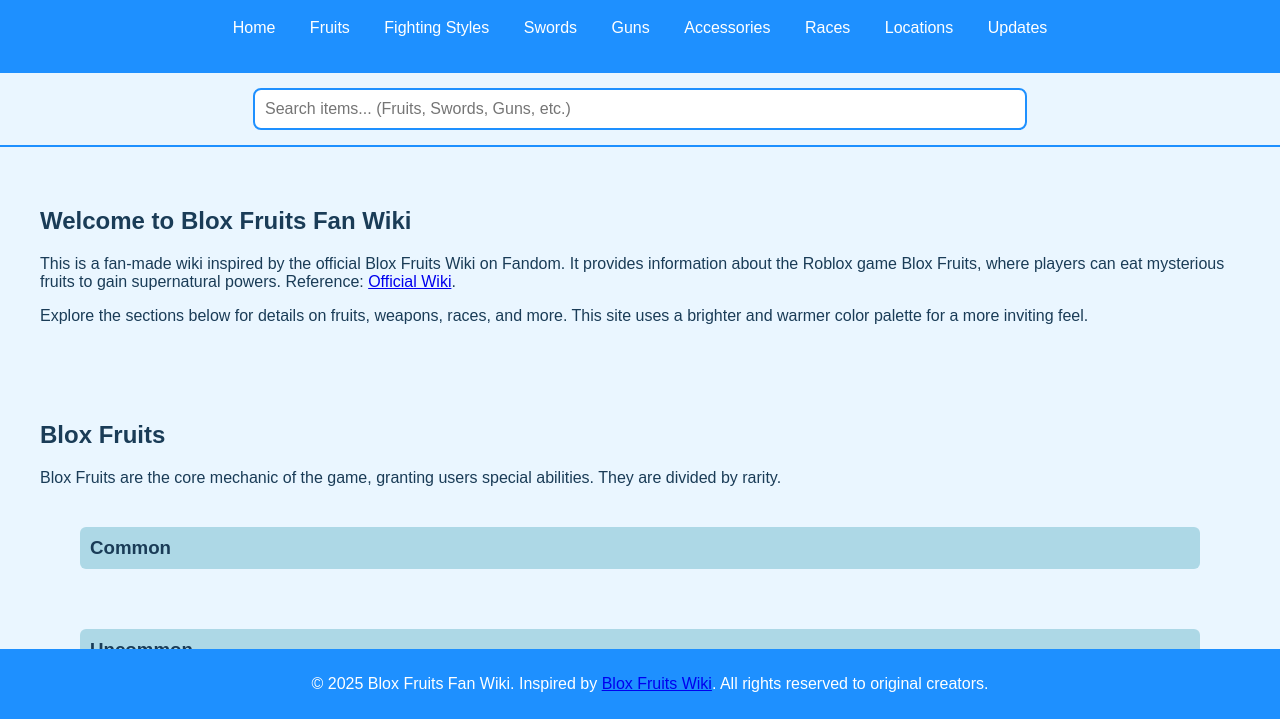
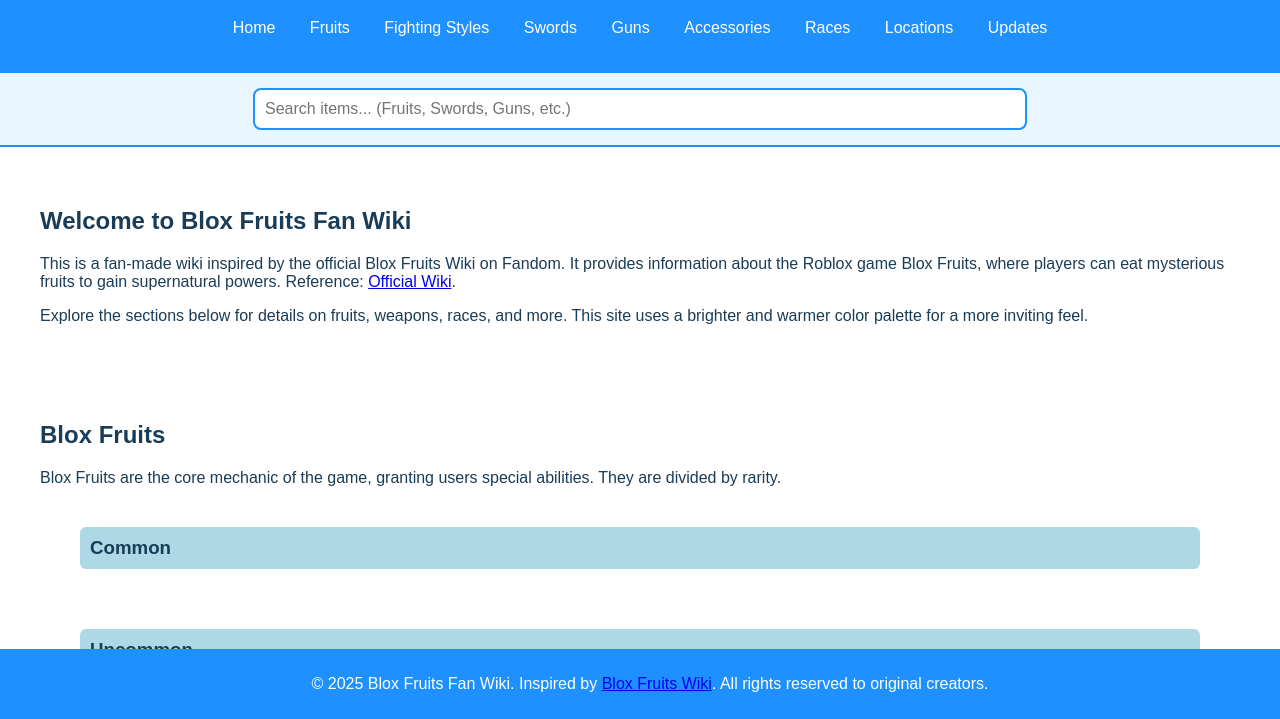
Before and after one commit to natsu5097/bloxgrox, a plain HTML site: page index.html in a window 1280 px wide. Shown: the part 81-800 px from the top of the page. Drawn offline with Linux system fonts and the light colour scheme.

Commit message:
Update bloxgrox.css

```diff
--- a/bloxgrox.css
+++ b/bloxgrox.css
@@ -1,6 +1,6 @@
 /* styles.css */
 body {
-    background-color: #EAF6FF; /* Light sky blue */
+    background-color: #black; /* Light sky blue */
     color: #1A3C57; /* Dark navy for text */
     font-family: Arial, sans-serif;
     margin: 0;
```
